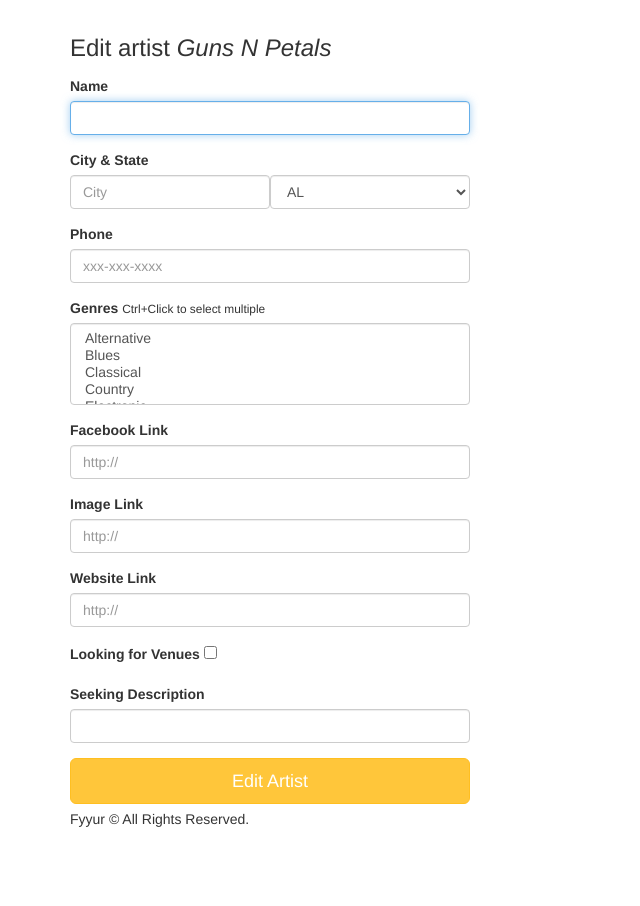
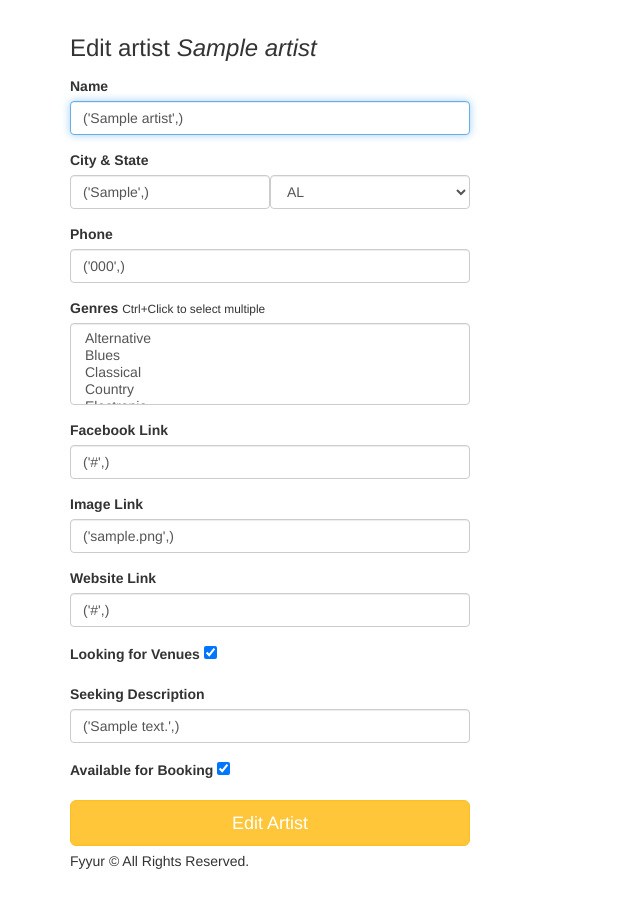
Before and after one commit to aizuanjeme/Fyyur, a Flask app: page /artists/1/edit in a window 1280 px wide. Shown: the part 60-966 px from the top of the page, without its empty margins (0-640 px from the left). Before the commit the page ends 887 px from the top, so only its background shows below. Run offline with Flask 2, Linux system fonts and the light colour scheme; tables that the repository leaves empty hold one stand-in row (values such as "Sample post"); some libraries are stand-ins or nearby versions.

Commit message:
the addition of edit the artist

```diff
--- a/app.py
+++ b/app.py
@@ -3,7 +3,6 @@
 #----------------------------------------------------------------------------#
 
 import json
-from zoneinfo import available_timezones
 import dateutil.parser
 import babel
 from flask import Flask, render_template, request, Response, flash, redirect, url_for
@@ -123,7 +122,7 @@ def show_venue(venue_id):
       past_shows.append({
         "artist_id": show.artist_id,
         "artist_name": show.artist.name,
-        "artist_image_link": show.artist.image_link,
+        "artist_image_link": show.artist.image_link if show.artist.image_link!="" else "https://www.emergingedtech.com/wp/wp-content/uploads/2017/04/Music.jpg",
         "start_time": show.start_time.strftime("%Y-%m-%dT%H:%M:%S.%f%z"),
       })
 
@@ -133,7 +132,7 @@ def show_venue(venue_id):
       upcoming_shows.append({
         "artist_id": show.artist_id,
         "artist_name": show.artist.name,
-        "artist_image_link": show.artist.image_link,
+        "artist_image_link": show.artist.image_link if show.artist.image_link!="" else "https://www.emergingedtech.com/wp/wp-content/uploads/2017/04/Music.jpg",
         "start_time": show.start_time.strftime("%Y-%m-%dT%H:%M:%S.%f%z"),
       })
 
@@ -149,7 +148,7 @@ def show_venue(venue_id):
         "facebook_link": venue.facebook_link,
         "seeking_talent": venue.seeking_talent,
         "seeking_description": venue.seeking_description,
-        "image_link": venue.image_link,
+        "image_link": venue.image_link if venue.image_link!="" else "https://www.emergingedtech.com/wp/wp-content/uploads/2017/04/Music.jpg",
         "past_shows": past_shows,
         "upcoming_shows": upcoming_shows,
         "past_shows_count": len(past_shows),
@@ -266,7 +265,7 @@ def show_artist(artist_id):
       past_shows.append({
         "venue_id": show.venue_id,
         "venue_name": show.venue.name,
-        "venue_image_link": show.venue.image_link,
+        "venue_image_link": show.venue.image_link if show.venue.image_link!="" else "https://www.emergingedtech.com/wp/wp-content/uploads/2017/04/Music.jpg",
         "start_time": show.start_time.strftime("%Y-%m-%dT%H:%M:%S.%f%z"),
       })
 
@@ -276,7 +275,7 @@ def show_artist(artist_id):
       upcoming_shows.append({
         "venue_id": show.venue_id,
         "venue_name": show.venue.name,
-        "venue_image_link": show.venue.image_link,
+        "venue_image_link": show.venue.image_link if show.venue.image_link!="" else "https://www.emergingedtech.com/wp/wp-content/uploads/2017/04/Music.jpg",
         "start_time": show.start_time.strftime("%Y-%m-%dT%H:%M:%S.%f%z"),
       })
 
@@ -293,7 +292,7 @@ def show_artist(artist_id):
         "facebook_link": artist.facebook_link,
         "seeking_venue": artist.seeking_venue,
         "seeking_description": artist.seeking_description,
-        "image_link": artist.image_link,
+        "image_link": artist.image_link if artist.image_link!="" else "https://www.emergingedtech.com/wp/wp-content/uploads/2017/04/Music.jpg",
         "past_shows": past_shows,
         "upcoming_shows": upcoming_shows,
         "past_shows_count": len(past_shows),
@@ -308,19 +307,20 @@ def show_artist(artist_id):
 @app.route('/artists/<int:artist_id>/edit', methods=['GET'])
 def edit_artist(artist_id):
     form = ArtistForm()
-    artist = {
-        "id": 4,
-        "name": "Guns N Petals",
-        "genres": ["Rock n Roll"],
-        "city": "San Francisco",
-        "state": "CA",
-        "phone": "326-123-5000",
-        "website": "https://www.gunsnpetalsband.com",
-        "facebook_link": "https://www.facebook.com/GunsNPetals",
-        "seeking_venue": True,
-        "seeking_description": "Looking for shows to perform at in the San Francisco Bay Area!",
-        "image_link": "https://images.unsplash.com/photo-1549213783-8284d0336c4f?ixlib=rb-1.2.1&ixid=eyJhcHBfaWQiOjEyMDd9&auto=format&fit=crop&w=300&q=80"
-    }
+    artist = Artist.query.get(artist_id)
+    if artist:
+        form.name.data = artist.name,
+        form.city.data = artist.city,
+        form.state.data = artist.state,
+        form.phone.data = artist.phone,
+        form.facebook_link.data = artist.facebook_link,
+        form.genres.data = artist.genres.split(','),
+        form.website_link.data = artist.website_link,
+        form.image_link.data = artist.image_link,
+        form.seeking_venue.data = artist.seeking_venue,
+        form.seeking_description.data = artist.seeking_description,
+        form.available.data = artist.available,
+
     # TODO: populate form with fields from artist with ID <artist_id>
     return render_template('forms/edit_artist.html', form=form, artist=artist)
 
@@ -329,6 +329,32 @@ def edit_artist(artist_id):
 def edit_artist_submission(artist_id):
     # TODO: take values from the form submitted, and update existing
     # artist record with ID <artist_id> using the new attributes
+    form = ArtistForm(request.form)
+    if form.validate_on_submit():
+        try:
+            edited_artist = Artist.query.get(artist_id)
+            edited_artist.name = form.name.data
+            edited_artist.city = form.city.data
+            edited_artist.state = form.state.data
+            edited_artist.phone = form.phone.data
+            edited_artist.facebook_link = form.facebook_link.data
+            edited_artist.genres = ','.join(form.genres.data)
+            edited_artist.website_link = form.website_link.data
+            edited_artist.image_link = form.image_link.data
+            edited_artist.seeking_venue = form.seeking_venue.data
+            edited_artist.seeking_description = form.seeking_description.data
+            edited_artist.available = form.available.data
+
+            db.session.commit()
+            flash('Artist ' + edited_artist.name + ' was successfully edited!')
+        except:
+            db.session.rollback()
+            flash('Artist ' + form.name.data + ' was not successfully edited!')
+        finally:
+            db.session.close()
+    else:
+        for error_message in form.errors.values():
+            flash(f'An error occurred on {error_message[0]}, Artist ' + request.form['name'] + ' could not be listed.')
 
     return redirect(url_for('show_artist', artist_id=artist_id))
 
--- a/templates/forms/edit_artist.html
+++ b/templates/forms/edit_artist.html
@@ -3,6 +3,7 @@
 {% block content %}
   <div class="form-wrapper">
     <form class="form" method="post" action="/artists/{{artist.id}}/edit">
+      {{ form.csrf_token }}
       <h3 class="form-heading">Edit artist <em>{{ artist.name }}</em></h3>
       <div class="form-group">
         <label for="name">Name</label>
@@ -53,6 +54,11 @@
           {{ form.seeking_description(class_ = 'form-control', autofocus = true) }}
       </div>
 
+      <div class="form-group">
+        <label for="available">Available for Booking</label>
+        {{ form.available(placeholder='Venue', autofocus = true) }}
+      </div>
+
       <input type="submit" value="Edit Artist" class="btn btn-primary btn-lg btn-block">
     </form>
   </div>
```
